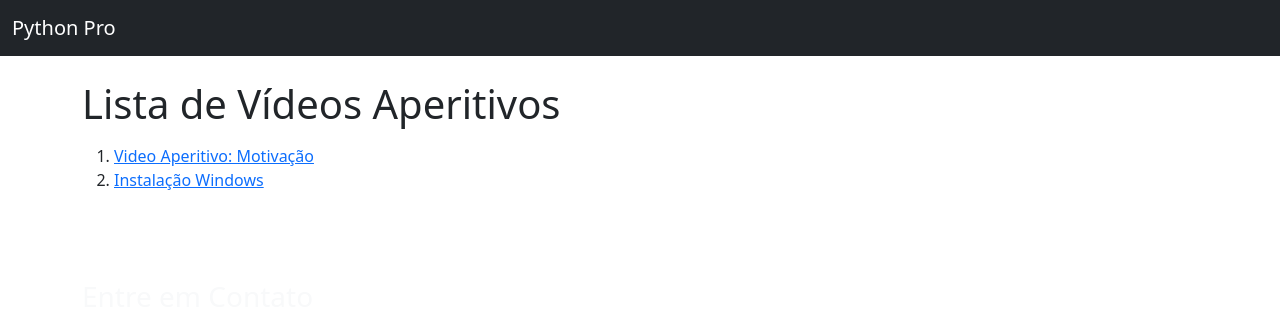
After one commit to Aislanfagundes/django, a Django app: page /aperitivos/ in a window 1280 px wide. The commit adds this page. Shown: the top 314 px of the page. Run offline with Django 4.2, Linux system fonts and the light colour scheme; some libraries are stand-ins or nearby versions.

Commit message:
criado o filtro no titulo do video close #91

```diff
--- /dev/null
+++ b/pypro/aperitivos/templates/aperitivos/indice.html
@@ -0,0 +1,20 @@
+{% extends 'base/base.html' %}
+{% load static %}
+{% block title %}Python Pro - Aperitivo{% endblock title %}
+{% block description %}Página com todos vídeos gratuitos{% endblock description %}
+{% block body %}
+	<div class="container">
+		<div class="row">
+			<div class="col-md-12">
+				<h1 class="mt-4 mb-3">Lista de Vídeos Aperitivos</h1>
+				<ol>
+					{% for video in videos %}
+						<li><a href="{{ video.get_absolute_url }}">{{ video.titulo | default:"Faltando Título" }}</a></li>
+					{% empty %}
+						<li>Não foi encontrado nenhum vídeo de aperitivo</li>
+					{% endfor %}
+				</ol>
+			</div>
+		</div>
+	</div>
+{% endblock body %}
--- a/pypro/aperitivos/templates/aperitivos/video.html
+++ b/pypro/aperitivos/templates/aperitivos/video.html
@@ -6,7 +6,7 @@
 	<div class="container">
 		<div class="row">
 			<div class="col-md-12">
-				<h1 class="mt-4 mb-3">{{ video.titulo }}</h1>
+				<h1 class="mt-4 mb-3">{{ video.titulo | default:"Faltando o titulo"}}</h1>
 				<iframe src="https://player.vimeo.com/video/{{ video.vimeo_id }}" width="640" height="360" frameborder="0"
 						allow="autoplay; fullscreen; picture-in-picture" allowfullscreen></iframe>
 			</div>
--- a/pypro/aperitivos/urls.py
+++ b/pypro/aperitivos/urls.py
@@ -1,8 +1,9 @@
 from django.urls import path
-from pypro.aperitivos.views import video
+from pypro.aperitivos.views import video, indice
 
 
 app_name = 'aperitivos'
 urlpatterns = [
     path('<slug:slug>', video, name='video'),
+    path('', indice, name='indice'),
 ]
--- a/pypro/aperitivos/views.py
+++ b/pypro/aperitivos/views.py
@@ -1,10 +1,26 @@
 from django.shortcuts import render
+from django.urls import reverse
+
+class Video:
+    def __init__(self, slug, titulo, vimeo_id):
+        self.slug = slug
+        self.titulo = titulo
+        self.vimeo_id = vimeo_id
+
+    def get_absolute_url(self):
+        return reverse('aperitivos:video', args=(self.slug,))
+
+videos = [
+    Video('motivacao', 'Video Aperitivo: Motivação', 682825940),
+    Video('instalacao-windows', 'Instalação Windows', 682827736),
+]
+
+videos_dct = {v.slug: v for v in videos}
+
+def indice(request):
+    return render(request, 'aperitivos/indice.html', context={'videos': videos})
 
 
 def video(request, slug):
-    videos = {
-        'motivacao': {'titulo': 'Video Aperitivo: Motivação', 'vimeo_id': "682825940"},
-        'instalacao-windows': {'titulo': 'Instalação Windows', 'vimeo_id': "682827736"},
-    }
-    video = videos[slug]
+    video = videos_dct[slug]
     return render(request, 'aperitivos/video.html', context={'video': video})
--- a/pypro/base/templates/base/base.html
+++ b/pypro/base/templates/base/base.html
@@ -37,31 +37,7 @@
 
 {% block body %} {% endblock body %}
 
-
-	<footer class="main-footer mt-5 pt-4 text-light">
-		<div class="container">
-			<div class="row">
-				<div class="col">
-					<h3>Entre em Contato</h3>
-					<address>
-						+55 11-96256-2321
-						<br/>
-						<a href="mailto:aislan.fagundes@hotmail.com" class="text-light">aislan.fagundes@hotmail.com</a>
-					</address>
-
-				</div>
-			</div>
-		</div>
-		<div class="rights pb-4">
-			<div class="container">
-				<div class="row">
-					<div class="col">
-						{% now 'Y' %} Python Pro. Todos direitos reservados.
-					</div>
-				</div>
-			</div>
-		</div>
-	</footer>
+{% include 'base/footer.html' with contato_email='aislan.fagundes@hotmail.com' only %}
 
   </body>
 </html>
--- /dev/null
+++ b/pypro/base/templates/base/footer.html
@@ -0,0 +1,24 @@
+	<footer class="main-footer mt-5 pt-4 text-light">
+		<div class="container">
+			<div class="row">
+				<div class="col">
+					<h3>Entre em Contato</h3>
+					<address>
+						+55 11-96256-2321
+						<br/>
+						<a href="mailto:{{contato_email}}" class="text-light">{{contato_email}}</a>
+					</address>
+
+				</div>
+			</div>
+		</div>
+		<div class="rights pb-4">
+			<div class="container">
+				<div class="row">
+					<div class="col">
+						{% now 'Y' %} Python Pro. Todos direitos reservados.
+					</div>
+				</div>
+			</div>
+		</div>
+	</footer>
```
Also changed, not shown: pypro/aperitivos/tests/tests_indice.py (added, +36 -0 lines), pypro/aperitivos/tests/tests_video.py (renamed from pypro/aperitivos/tests.py, +1 -1 lines), pypro/base/tests/test_home.py (+4 -0 lines), pypro/aperitivos/tests/__init__.py (added).
